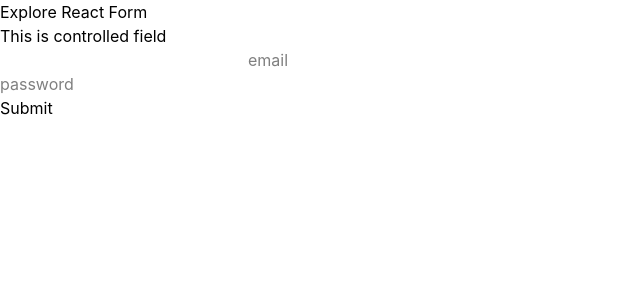
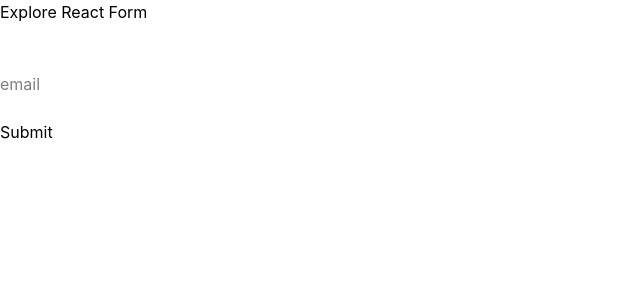
Before and after one commit to impressivecoder01/Module-44, a React (Vite) app: page / in a window 1280 px wide. Shown: the top 300 px of the page, without its empty margins (0-640 px from the left). Built offline with nearby package versions, Linux system fonts and the light colour scheme.

Commit message:
class four

```diff
--- a/src/App.jsx
+++ b/src/App.jsx
@@ -2,6 +2,7 @@
 import './App.css'
 import ControlledField from './components/ControledField/ControlledField'
 import FormAction from './components/FormAction/FormAction'
+import HookForm from './components/HookForm/HookForm'
 import SimpleForm from './components/SimpleFrom/SimpleForm'
 import UncontrolledField from './components/UncontrolledField/UncontrolledField'
 
@@ -15,8 +16,9 @@
 
       </SimpleForm> */}
       {/* <FormAction></FormAction> */}
-      <ControlledField></ControlledField>
+      {/* <ControlledField></ControlledField> */}
       {/* <UncontrolledField></UncontrolledField> */}
+      <HookForm></HookForm>
     </>
   )
 }
--- /dev/null
+++ b/src/components/HookForm/HookForm.jsx
@@ -0,0 +1,22 @@
+import React from 'react';
+import useInputField from '../Hooks/UseInputField';
+
+const HookForm = () => {
+    const [name, nameOnChange] = useInputField('')
+    const [email, emailOnChange] = useInputField('')
+    const handleSubmit = e => {
+        e.preventDefault()
+        console.log(name,email)
+    }
+    return (
+        <div>
+            <form onSubmit={handleSubmit} >
+                <input defaultValue={name} onChange={nameOnChange} type="text" /><br /><br />
+                <input onChange={emailOnChange} defaultValue={email} type="email" name="email" placeholder='email' id="" /><br /><br />
+                <input type="submit" value="Submit" />
+            </form>
+        </div>
+    );
+};
+
+export default HookForm;
--- /dev/null
+++ b/src/components/Hooks/UseInputField.jsx
@@ -0,0 +1,12 @@
+import { useState } from "react"
+
+const useInputField = (defaultValue) => {
+    const [fieldValue, setFieldValue] = useState(defaultValue);
+    const handleFieldOnChange = e => {
+        // e.preventDefault()
+        setFieldValue(e.target.value)
+    }
+    return [fieldValue, handleFieldOnChange]
+}
+
+export default useInputField
```
